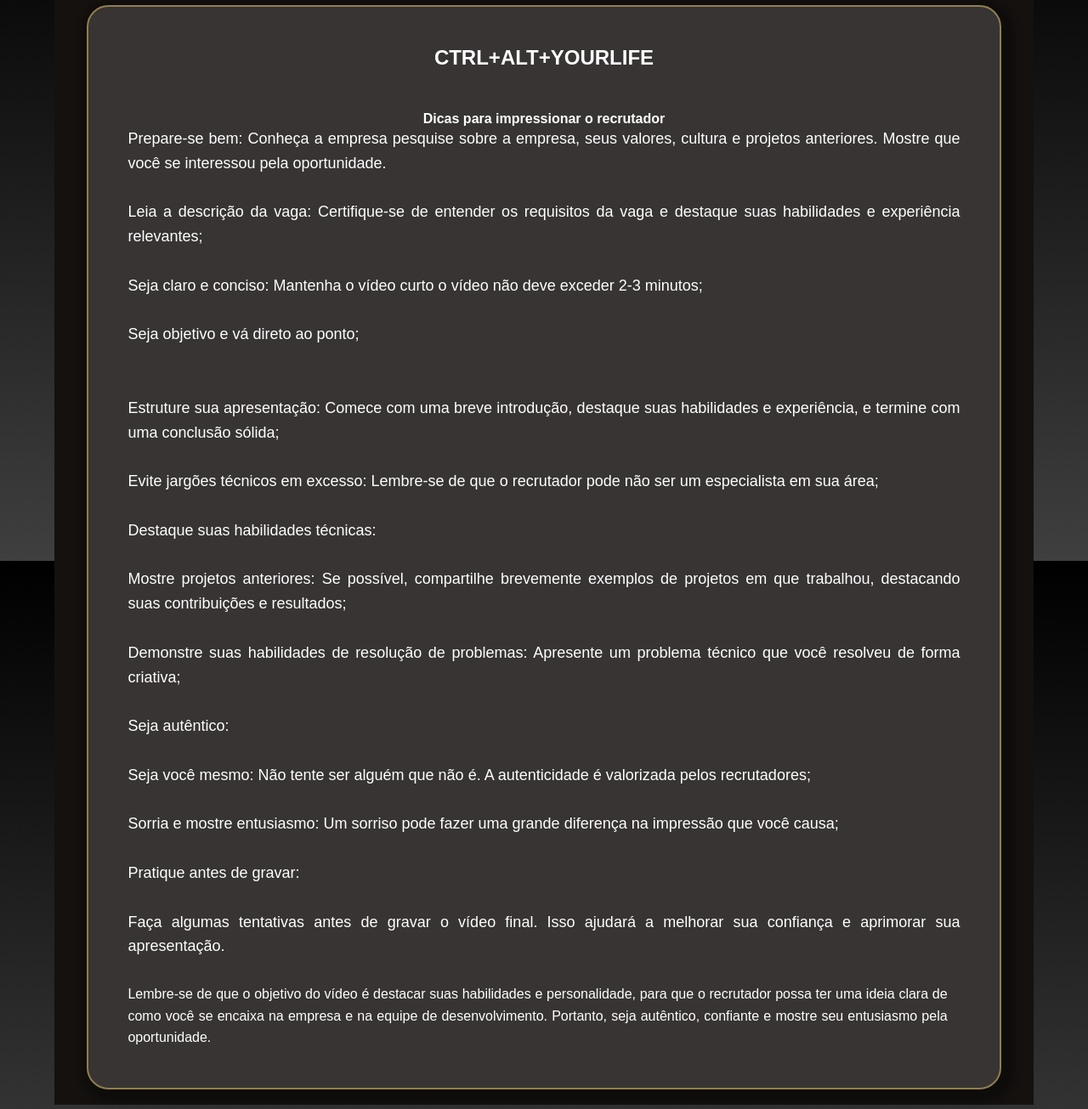
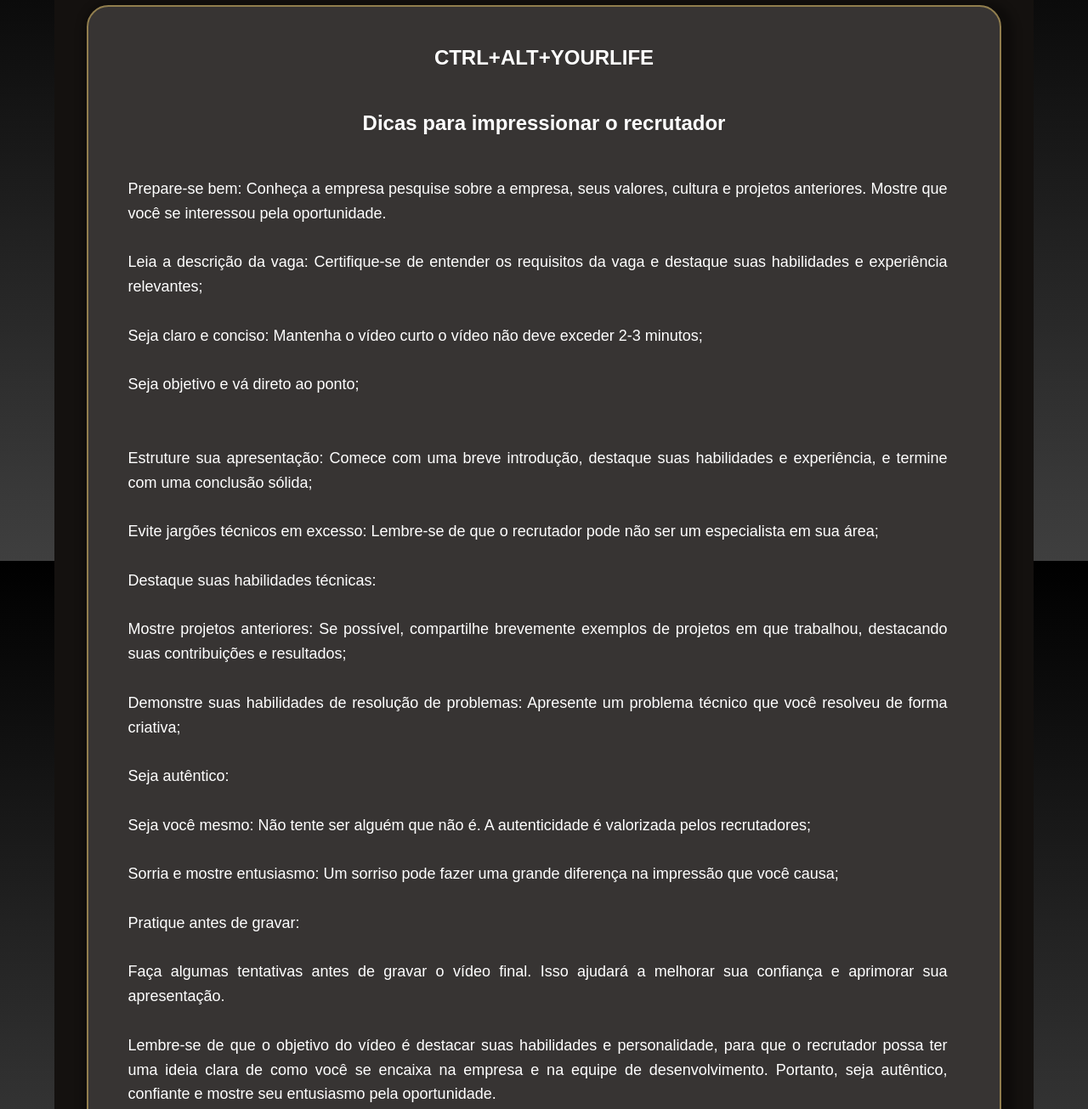
Before and after one commit to PietroBucker/CTRL-ALT-YOURLIFE, a plain HTML site: page src/html/dicas.html in a window 1280 px wide. Shown: the part 140-1445 px from the top of the page at 85% size. Drawn offline with Linux system fonts and the light colour scheme.

Commit message:
Update dicas.css
atualização

```diff
--- a/src/css/dicas.css
+++ b/src/css/dicas.css
@@ -52,16 +52,15 @@
 }
 
 h2 {
-    font-size: medium;
+    font-size: x-large;
     margin-bottom: 5%;
-    margin: 0 auto;
+    margin: 1 auto;
 }
-
-p {
-    font-size: medium;
+p, li {
+    font-size: large;
     font-style: 'Lucida Sans', 'Lucida Sans Regular', 'Lucida Grande',
         'Lucida Sans Unicode', Geneva, Verdana, sans-serif;
-    color: #ffffff;
+    color: white;
     padding-right: 15px;
 }
 
```
